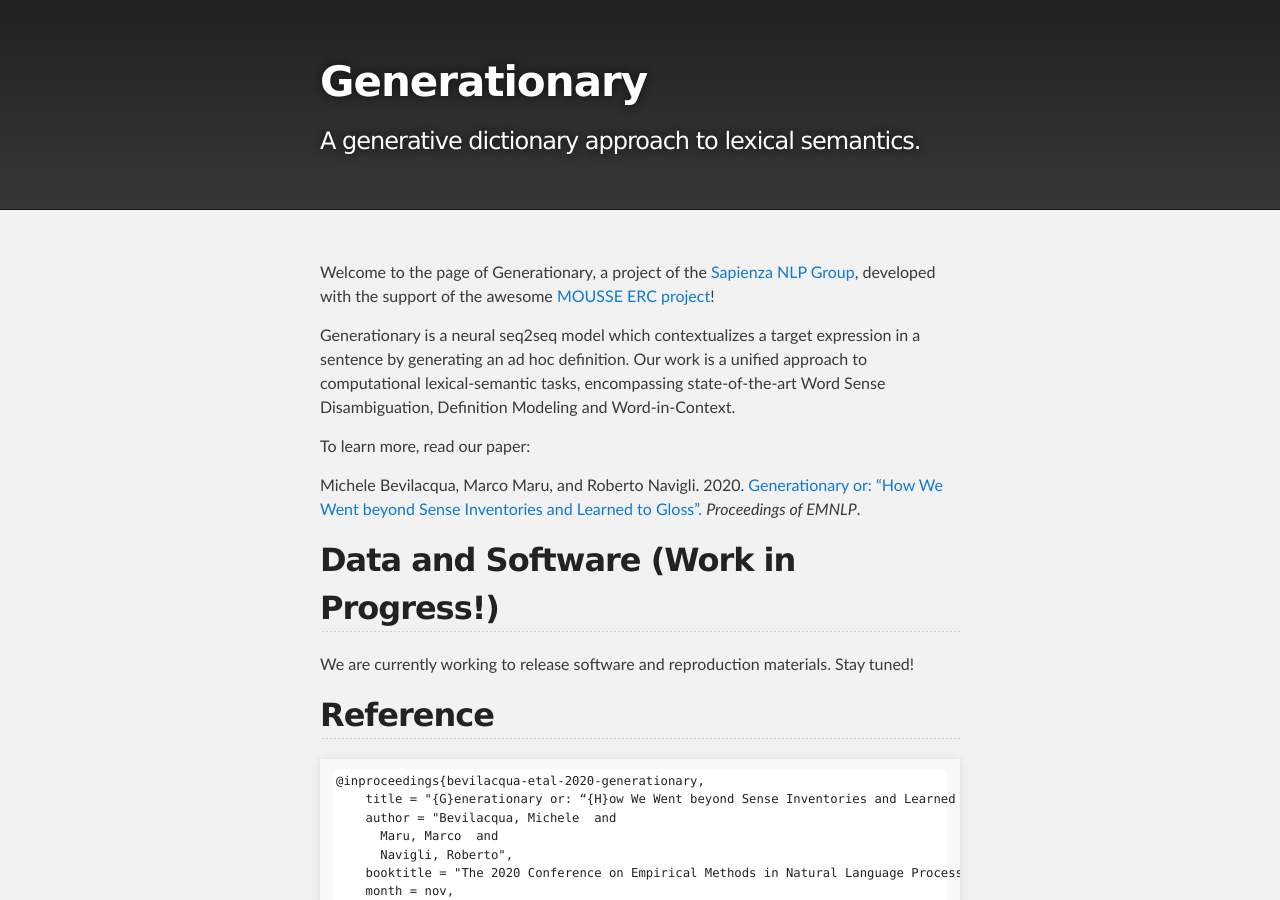
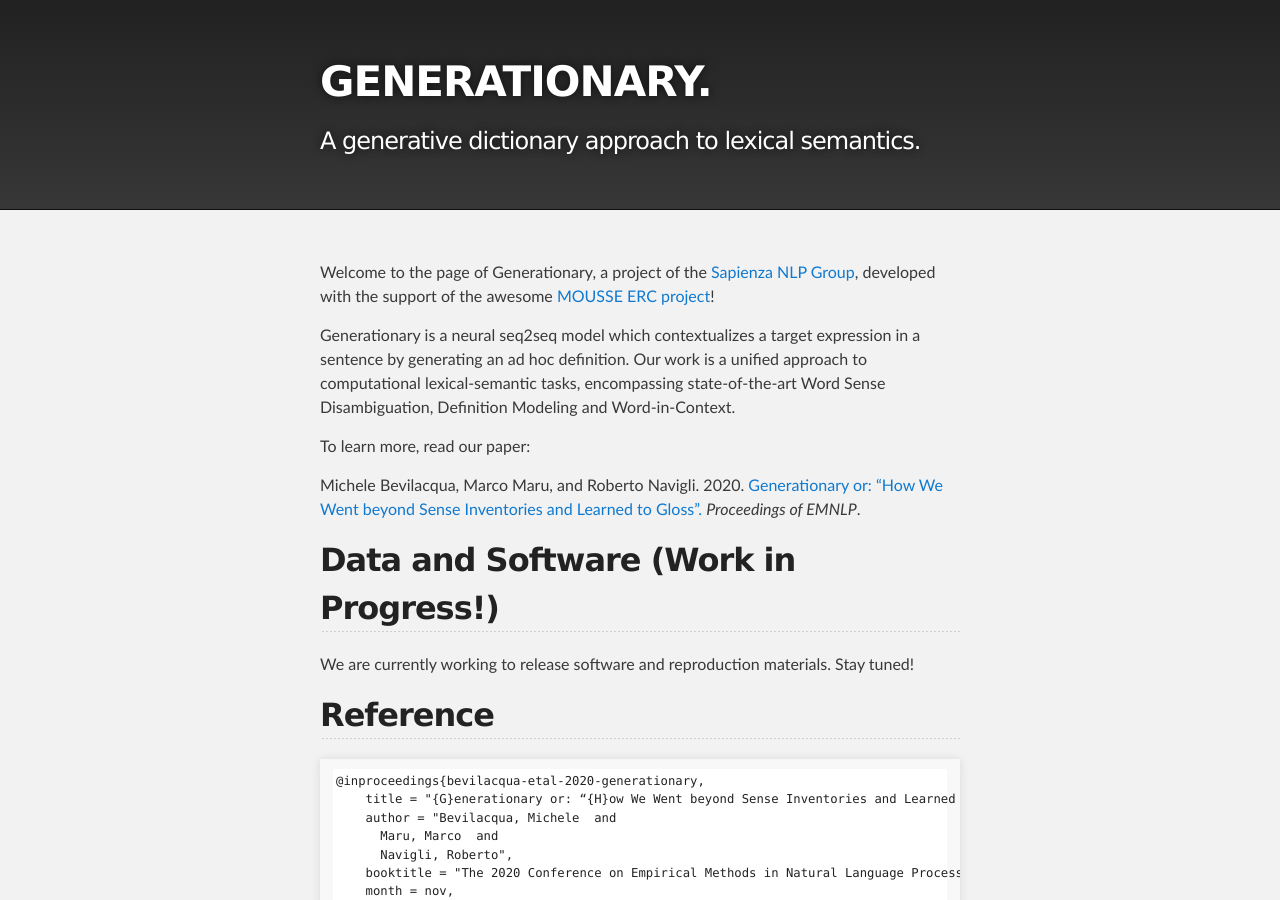
Before and after one commit to mbevila/generationary_web, a Jekyll site: the page built from index.md, in a window 1280 px wide and 900 px high. Built offline with Jekyll 4.4.1, drawn with Linux system fonts in a browser that asks for light colours.

```diff
--- a/_config.yml
+++ b/_config.yml
@@ -1,4 +1,4 @@
-title: Generationary
+title: GENERATIONARY.
 description: A generative dictionary approach to lexical semantics.
 show_downloads: false
 google_analytics:
```
